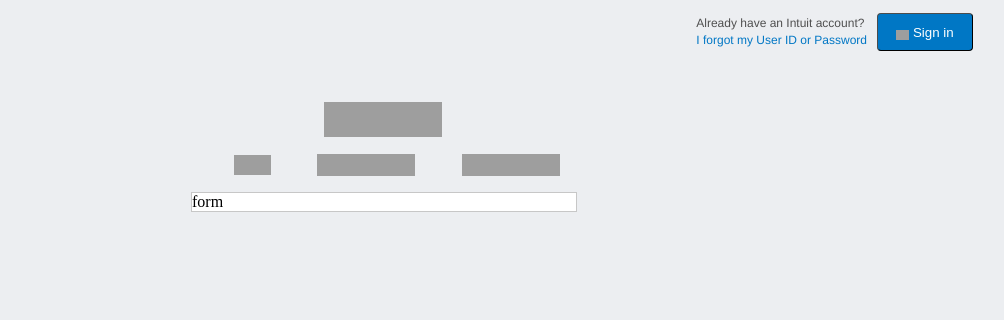
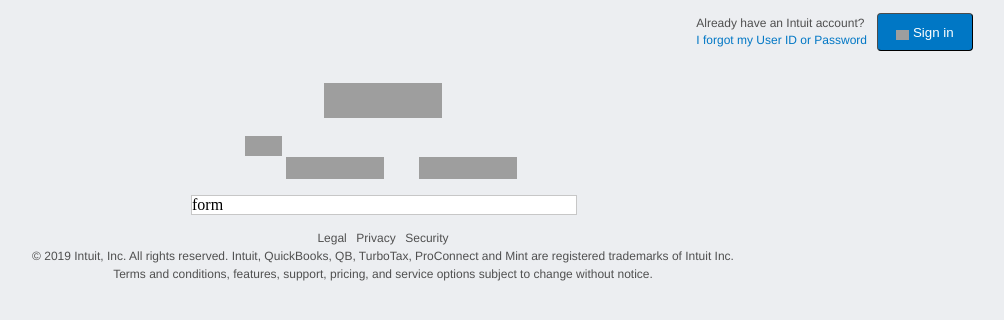
Before and after one commit to ibraheemkabir/sign-up-form-mint-clone-, a plain HTML site: page index.html in a window 1280 px wide. Shown: the whole page, without its empty margins (257-1261 px from the left). Drawn offline with Linux system fonts and the light colour scheme; grey boxes are pictures that could not be loaded.

Commit message:
footer design

```diff
--- a/index.html
+++ b/index.html
@@ -30,7 +30,7 @@
                     <div class="intuit-image">
                     </div>
                 </div>
-                <div class="small-image-contianer">
+                <div class="small-image-container">
                     <ul>
                         <li>
                             <span class="small-images" style="background:url(https://plugin.intuitcdn.net/identity-authn-core-ui/1.6.5/images/mint-favicon.svg) no-repeat; vertical-align: middle">
@@ -57,5 +57,22 @@
             </div>
         </div>
     </div>
+    <div class="footer">
+        <div style="display: flex;justify-content: center">
+            <ul class="footer-links">
+                <li>
+                    <a class="links" href="#">Legal</a>
+                </li>
+                <li>
+                    <a class="links" href="#">Privacy</a>
+                </li>
+                <li>
+                    <a class="links" href="#"> Security</a>
+                </li>
+            </ul>
+        </div>
+        <p>© 2019 Intuit, Inc. All rights reserved. Intuit, QuickBooks, QB, TurboTax, ProConnect and Mint are registered trademarks of Intuit Inc.</p>
+        <p>Terms and conditions, features, support, pricing, and service options subject to change without notice.</p>
+    </div>
 </body>
 </html>
--- a/styles.css
+++ b/styles.css
@@ -43,7 +43,7 @@ body{
 .main-container{
 display: flex;
 justify-content: center;
-margin-top: 3%;
+margin-top: 1.5%;
 }
 
 .form-container{
@@ -60,6 +60,11 @@ margin-top: 3%;
     width: 118px;
     height: 35px;
     background-image: url(https://plugin.intuitcdn.net/identity-authn-core-ui/1.6.5/images/ecosystem_logos_new.png);
+}
+
+.small-image-container{
+    justify-content: center;
+    display: flex;
 }
 
 .small-images{
@@ -79,6 +84,7 @@ ul{
     display: flex;
     margin-left: 0;
     justify-content: space-evenly;
+    width: 88%;
 }
 
 
@@ -87,3 +93,29 @@ ul{
     background-color: white;
     border: 1px solid #c7c7c7;
 }
+
+.footer{
+    color: #505050;
+    text-align: center;
+    line-height: 6px;
+    font-family: AvenirNext,Avenir,"Helvetica Neue",Helvetica,Arial sans-serif;
+    font-size: 12px;
+    padding: 20px 0;
+}
+
+.footer-links{
+    display: flex;
+    justify-content: center;
+    justify-content: space-around;
+    width: 11%;
+    margin: 0px;
+}
+
+.links{
+    color: #505050;
+    text-decoration:none;
+}
+
+.links:hover{
+    text-decoration: underline;
+}
```
